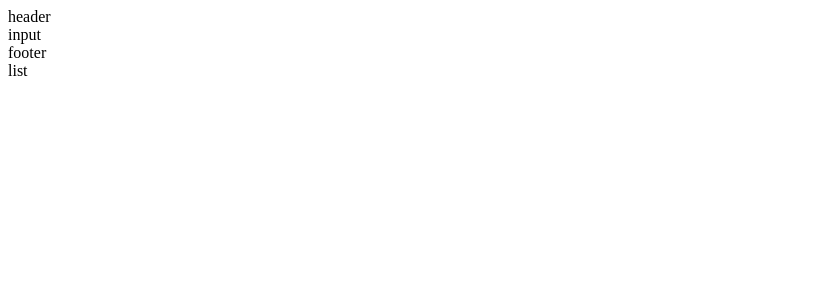
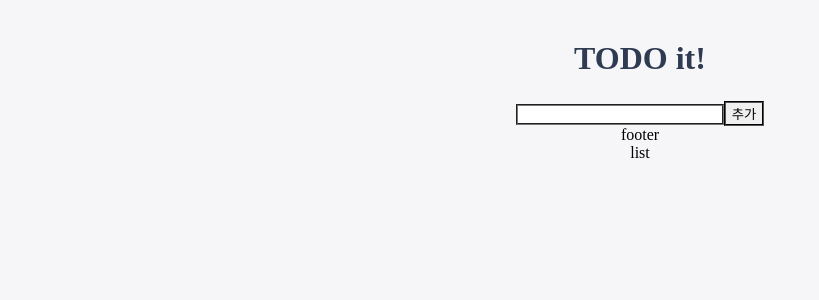
Before and after one commit to yeonha99/vue-todo, a Vue app: page / in a window 1280 px wide. Shown: the top 300 px of the page, without its empty margins (0-819 px from the left). Built offline with nearby package versions, Linux system fonts and the light colour scheme.

Commit message:
feat:버튼 클릭하고 추가

```diff
--- a/src/App.vue
+++ b/src/App.vue
@@ -22,5 +22,18 @@
 </script>
 
 <style>
-
+  body{
+      text-align: center;
+      background-color: #f6f6f8;
+  }
+  input{
+      border-style: groove;
+      width: 200px;
+  }
+  button{
+      border-style: groove;
+  }
+  .shadow{
+      box-shadow: 5px 10px 10px rgba(0, 0, 0, 0.03);
+  }
 </style>
--- a/src/components/TodoHeader.vue
+++ b/src/components/TodoHeader.vue
@@ -1,7 +1,7 @@
 <template>
-    <div>
-        header
-    </div>
+    <header>
+        <h1>TODO it!</h1>
+    </header>
 </template>
 
 <script>
@@ -10,6 +10,10 @@
 }
 </script>
 
-<style>
-
+<style scoped>
+h1{
+    color:#2F3b52;
+    font-weight: 900;
+    margin: 2.5rem 0 1.5rem;
+}
 </style>
--- a/src/components/TodoInput.vue
+++ b/src/components/TodoInput.vue
@@ -1,12 +1,23 @@
 <template>
     <div>
-        input
+        <input type="text" v-model="newTodoItmes">
+        <button v-on:click="addTodo">추가</button>
+
     </div>
 </template>
 
 <script>
 export default {
-
+    data(){
+        return{
+            newTodoItme:' '
+        }
+    },
+    methods: {
+        addTodo(){
+            console.log(this.newTodoItmes);
+        }
+    },
 }
 </script>
 
```
